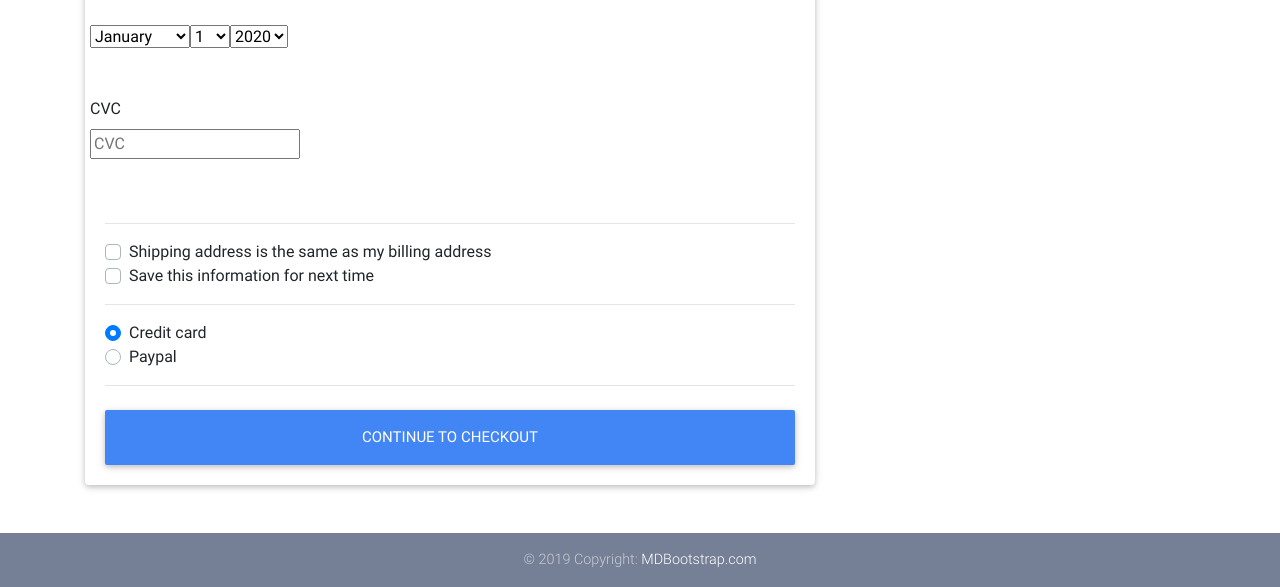
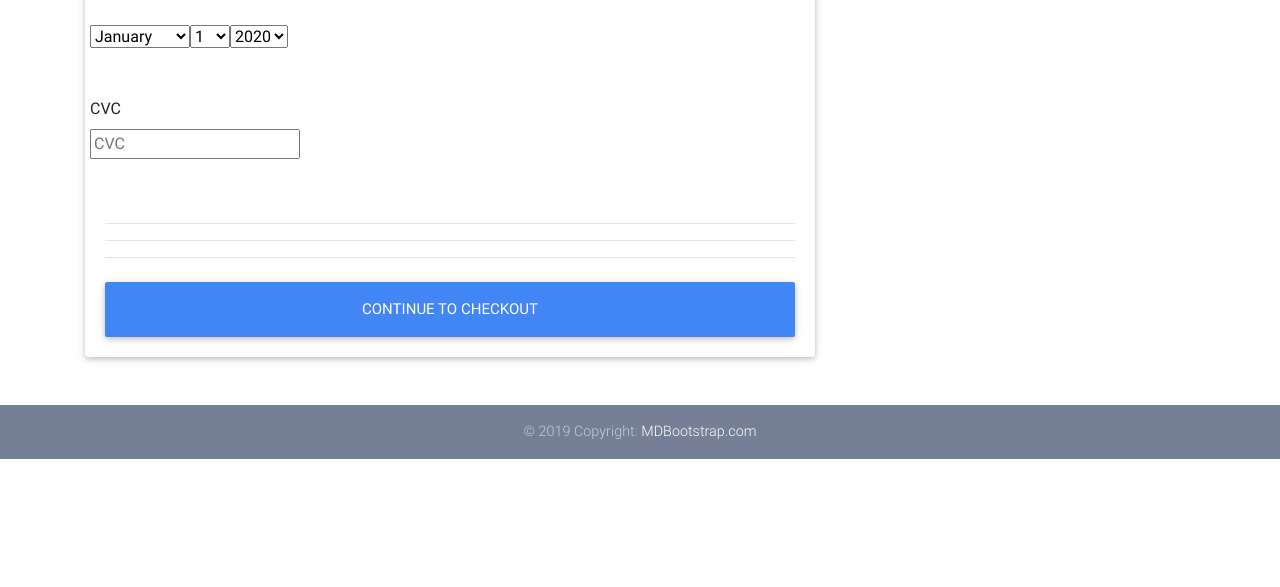
Before and after one commit to alexsonnysar/uh-se-ecommerce-app, a Django app: page /checkout/ in a window 1280 px wide. Shown: the part 952-1539 px from the top of the page. After the commit the page ends 1411 px from the top, so only its background shows below. Run offline with Django 3.2, Linux system fonts and the light colour scheme; some libraries are stand-ins or nearby versions.

Commit message:
Removed Unnecessary Buttons

```diff
--- a/templates/checkout-page.html
+++ b/templates/checkout-page.html
@@ -148,27 +148,9 @@
 
               <hr>
 
-              <div class="custom-control custom-checkbox">
-                <input {%if form.same_billing_address.value %} checked {%endif%} type="checkbox" class="custom-control-input" name="same_billing_address" id="same-address">
-                <label class="custom-control-label" for="same-address">Shipping address is the same as my billing address</label>
-              </div>
-              <div class="custom-control custom-checkbox">
-                <input {%if form.save_info.value %} checked {%endif%}type="checkbox" class="custom-control-input" name="save-info" id="save-info">
-                <label class="custom-control-label" for="save-info">Save this information for next time</label>
-              </div>
 
               <hr>
 
-              <div class="d-block my-3">
-                <div class="custom-control custom-radio">
-                  <input id="credit" name="paymentMethod" type="radio" class="custom-control-input" checked required>
-                  <label class="custom-control-label" for="credit">Credit card</label>
-                </div>
-                <div class="custom-control custom-radio">
-                  <input id="paypal" name="paymentMethod" type="radio" class="custom-control-input" required>
-                  <label class="custom-control-label" for="paypal">Paypal</label>
-                </div>
-              </div>
 
               <hr class="mb-4">
 
```
Also changed, not shown: db.sqlite3.
